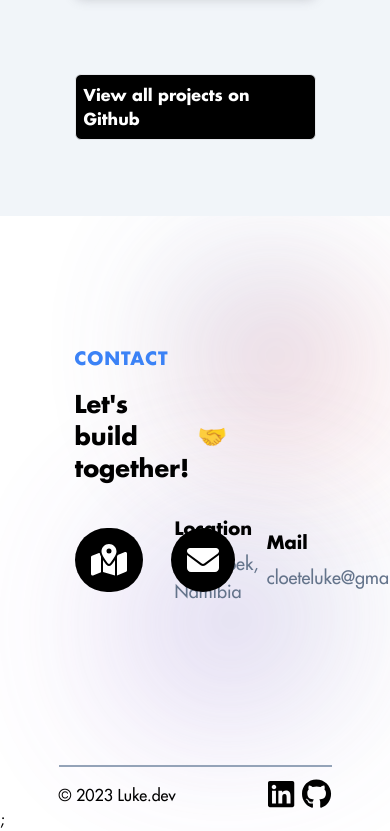
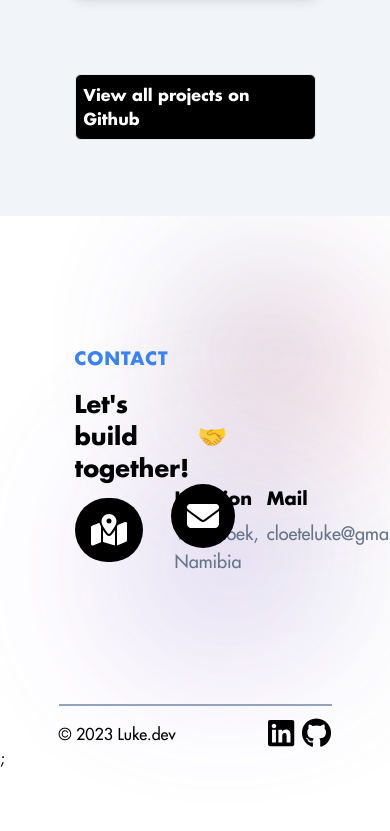
Before and after one commit to LukeCloete/portfolio-website, a Next.js app in the folder portfolio-website/: page / in a window 390 px wide. Shown: the part 3342-4173 px from the top of the page. After the commit the page ends 4112 px from the top, so only its background shows below. Built offline with nearby package versions, Linux system fonts and the light colour scheme.

Commit message:
Add mobile responsiveness

```diff
--- a/portfolio-website/src/components/contact.module.css
+++ b/portfolio-website/src/components/contact.module.css
@@ -1,6 +1,6 @@
 .section {
     width: full;
-    height: 65vh;
+    height: fit-content;
     overflow: hidden;
 
   }
```
